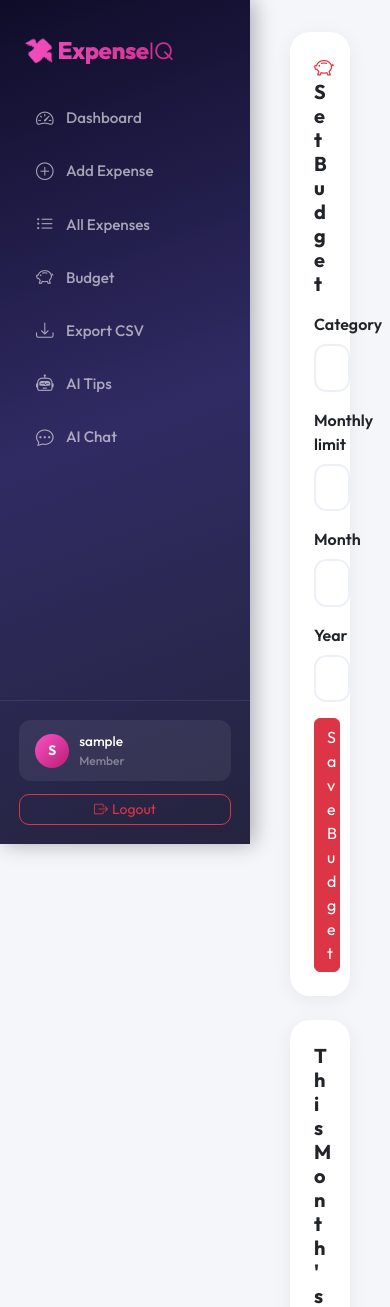
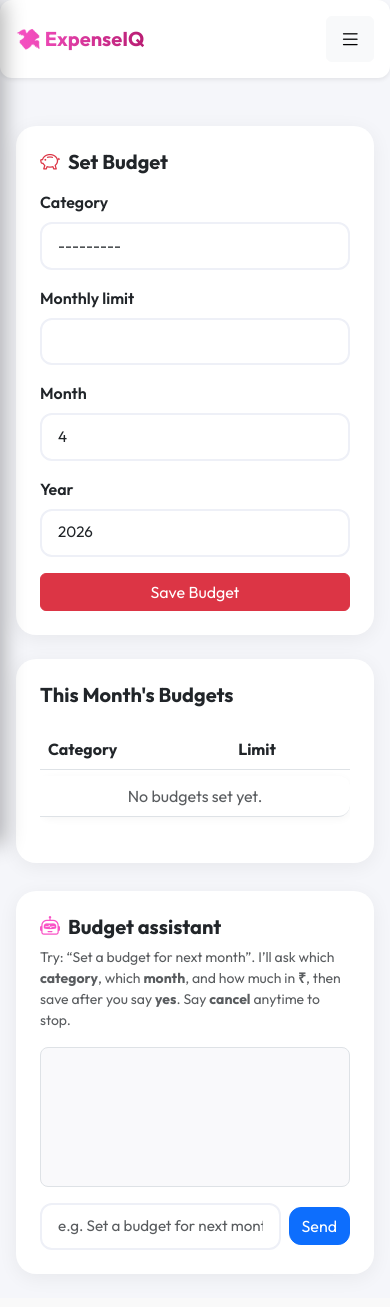
Before and after one commit to Subhash0430/expense-tracker-ai., a Django app: page /budget/ in a window 390 px wide; the page is wider, and only the part inside the window is pictured. Shown: the top 1307 px of that part. After the commit the page ends 1276 px from the top of that part, so only its background shows below. Run offline with Django 5.2, Linux system fonts and the light colour scheme; the visitor is signed in with stand-in values (Sample User, id 1); data that the repository does not hold is empty.

Commit message:
Refactor expense charting logic and add pagination/responsiveness

```diff
--- a/templates/tracker/base.html
+++ b/templates/tracker/base.html
@@ -69,7 +69,25 @@
     }
 
     /* ── Main Content ── */
-    .main-content { margin-left: 250px; padding: 2rem 2.5rem; }
+    .main-content { margin-left: 250px; padding: 2rem 2.5rem; transition: margin-left 0.3s; }
+
+    /* ── Responsive Mobile ── */
+    @media (max-width: 768px) {
+      .sidebar {
+        transform: translateX(-100%);
+        transition: transform 0.3s ease-in-out;
+      }
+      .sidebar.show {
+        transform: translateX(0);
+      }
+      .main-content {
+        margin-left: 0;
+        padding: 1.5rem 1rem;
+      }
+      .mobile-toggle {
+        display: flex !important;
+      }
+    }
 
     /* ── Cards ── */
     .card {
@@ -146,7 +164,12 @@
 <body>
 
 {% if user.is_authenticated %}
-<div class="sidebar">
+<div class="mobile-toggle d-none bg-white shadow-sm p-3 mb-4 justify-content-between align-items-center" style="border-radius: 12px;">
+  <div class="fw-bold fs-5" style="background: linear-gradient(90deg, #f953c6, #b91d73); -webkit-background-clip: text; -webkit-text-fill-color: transparent;">💸 ExpenseIQ</div>
+  <button id="sidebarToggle" class="btn btn-light"><i class="bi bi-list fs-4"></i></button>
+</div>
+
+<div class="sidebar" id="sidebar">
   <div class="brand">💸 Expense<span>IQ</span></div>
   <nav class="nav flex-column mt-2">
     <a href="{% url 'dashboard' %}" class="nav-link"><i class="bi bi-speedometer2"></i>Dashboard</a>
@@ -188,6 +211,25 @@
 
 <script src="https://cdn.jsdelivr.net/npm/bootstrap@5.3.0/dist/js/bootstrap.bundle.min.js"></script>
 <script src="https://cdn.jsdelivr.net/npm/chart.js"></script>
+<script>
+  document.addEventListener('DOMContentLoaded', () => {
+    const toggle = document.getElementById('sidebarToggle');
+    const sidebar = document.getElementById('sidebar');
+    if (toggle && sidebar) {
+      toggle.addEventListener('click', () => {
+        sidebar.classList.toggle('show');
+      });
+    }
+    // Automatically close sidebar if user clicks outside of it on mobile
+    document.addEventListener('click', (e) => {
+      if (window.innerWidth <= 768 && sidebar && toggle) {
+        if (!sidebar.contains(e.target) && !toggle.contains(e.target) && sidebar.classList.contains('show')) {
+          sidebar.classList.remove('show');
+        }
+      }
+    });
+  });
+</script>
 {% block scripts %}{% endblock %}
 </body>
 </html>
--- a/templates/tracker/budget.html
+++ b/templates/tracker/budget.html
@@ -21,6 +21,7 @@
   <div class="col-md-7">
     <div class="card p-4">
       <h5 class="fw-bold mb-3">This Month's Budgets</h5>
+      <div class="table-responsive">
         <table class="table">
           <thead>
             <tr><th>Category</th><th>Limit</th></tr>
@@ -38,6 +39,7 @@
             {% endfor %}
           </tbody>
         </table>
+      </div>
     </div>
   </div>
 </div>
--- a/templates/tracker/dashboard.html
+++ b/templates/tracker/dashboard.html
@@ -73,6 +73,7 @@
     <h6 style="font-weight:700; color:#1a1a2e;">Recent Expenses</h6>
     <a href="{% url 'expense_list' %}" style="color:#f953c6; font-size:.9rem;">View All →</a>
   </div>
+  <div class="table-responsive">
     <table class="table">
       <thead>
         <tr style="color:#8892b0; font-size:.85rem;">
@@ -92,6 +93,7 @@
         {% endfor %}
       </tbody>
     </table>
+  </div>
 </div>
 
 {% endblock %}
--- a/tracker/utils.py
+++ b/tracker/utils.py
@@ -49,6 +49,20 @@ def _infer_chat_limits(user_message):
         return 14, 950
 
     return max_lines, max_tokens
+
+
+def get_expense_chart_data(expenses):
+    category_data = {}
+    daily_data = {}
+    for exp in expenses:
+        # Category aggregation
+        cat = exp.get_category_display()
+        category_data[cat] = category_data.get(cat, 0) + float(exp.amount)
+        # Daily aggregation
+        day = exp.date.strftime('%d %b')
+        daily_data[day] = daily_data.get(day, 0) + float(exp.amount)
+
+    return category_data, daily_data
 
 
 def get_budget_alerts(user, month, year):
--- a/tracker/views.py
+++ b/tracker/views.py
@@ -11,7 +11,7 @@ import json
 
 from .models import Expense, Budget, CATEGORY_CHOICES
 from .forms import RegisterForm, ExpenseForm, BudgetForm
-from .utils import get_budget_alerts, get_ai_suggestions, get_ai_chat_reply
+from .utils import get_budget_alerts, get_ai_suggestions, get_ai_chat_reply, get_expense_chart_data
 from .budget_ai import handle_budget_ai_conversation
 
 
@@ -56,15 +56,7 @@ def dashboard(request):
 
     total = expenses.aggregate(total=Sum('amount'))['total'] or 0
 
-    category_data = {}
-    for exp in expenses:
-        cat = exp.get_category_display()
-        category_data[cat] = category_data.get(cat, 0) + float(exp.amount)
-
-    daily_data = {}
-    for exp in expenses:
-        day = exp.date.strftime('%d %b')
-        daily_data[day] = daily_data.get(day, 0) + float(exp.amount)
+    category_data, daily_data = get_expense_chart_data(expenses)
 
     alerts = get_budget_alerts(request.user, month, year)
     recent_expenses = expenses[:5]
@@ -98,14 +90,21 @@ def add_expense(request):
     return render(request, 'tracker/add_expense.html', {'form': form})
 
 
+from django.core.paginator import Paginator
+
 @login_required
 def expense_list(request):
     expenses = Expense.objects.filter(user=request.user)
     category_filter = request.GET.get('category', '')
     if category_filter:
         expenses = expenses.filter(category=category_filter)
+
+    paginator = Paginator(expenses, 15)  # Show 15 expenses per page.
+    page_number = request.GET.get('page')
+    page_obj = paginator.get_page(page_number)
+
     return render(request, 'tracker/expense_list.html', {
-        'expenses': expenses,
+        'expenses': page_obj,  # Pass page_obj instead of the whole queryset
         'categories': CATEGORY_CHOICES,
         'selected': category_filter,
     })
@@ -165,7 +164,7 @@ def export_csv(request):
     response['Content-Disposition'] = 'attachment; filename="expenses.csv"'
     writer = csv.writer(response)
     writer.writerow(['Title', 'Amount', 'Category', 'Date', 'Note'])
-    for exp in Expense.objects.filter(user=request.user):
+    for exp in Expense.objects.filter(user=request.user).iterator():
         writer.writerow([exp.title, exp.amount, exp.get_category_display(), exp.date, exp.note])
     return response
 
@@ -180,15 +179,7 @@ def ai_suggestions(request):
     )
     total = expenses.aggregate(total=Sum('amount'))['total'] or 0
 
-    category_data = {}
-    for exp in expenses:
-        cat = exp.get_category_display()
-        category_data[cat] = category_data.get(cat, 0) + float(exp.amount)
-
-    daily_data = {}
-    for exp in expenses:
-        day = exp.date.strftime('%d %b')
-        daily_data[day] = daily_data.get(day, 0) + float(exp.amount)
+    category_data, daily_data = get_expense_chart_data(expenses)
 
     suggestion = get_ai_suggestions(request.user, today.month, today.year)
     return render(request, 'tracker/dashboard.html', {
```
Also changed, not shown: templates/tracker/expense_list.html (+19 -0 lines). Lines whose indentation alone changed are shown as unchanged.
